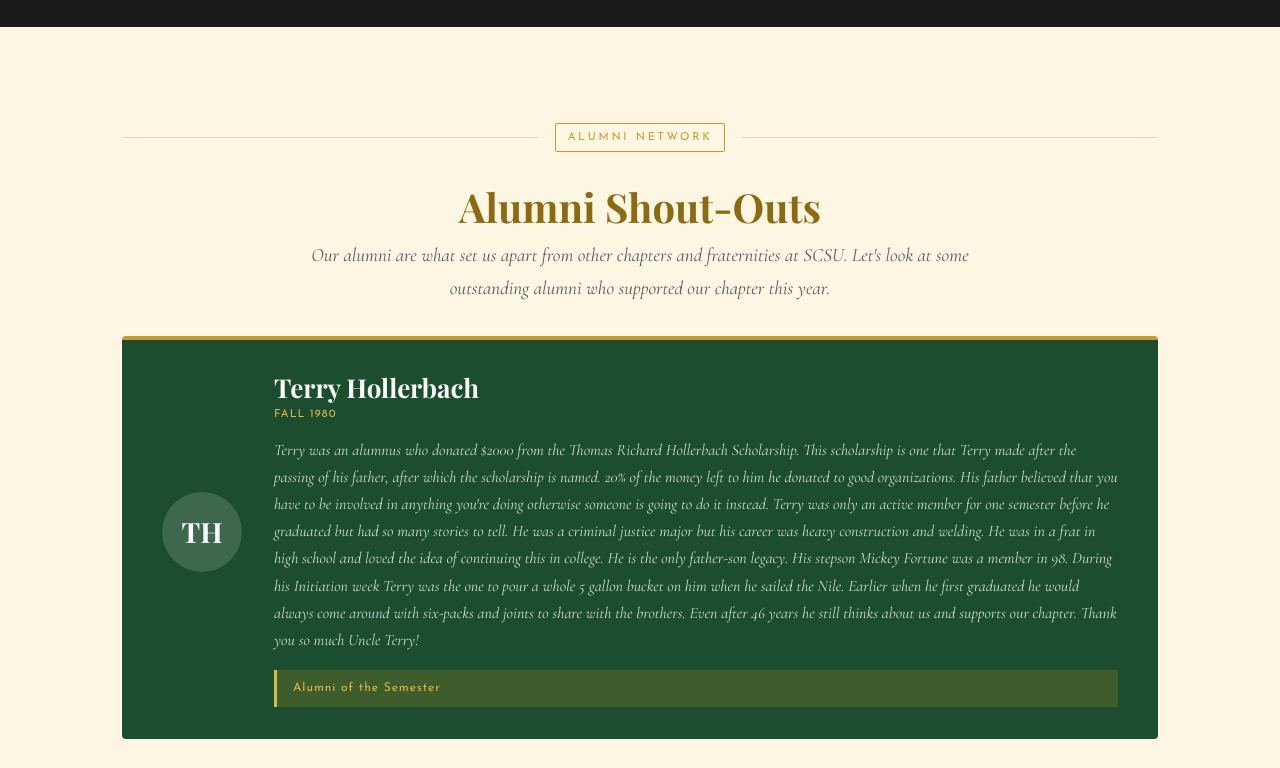
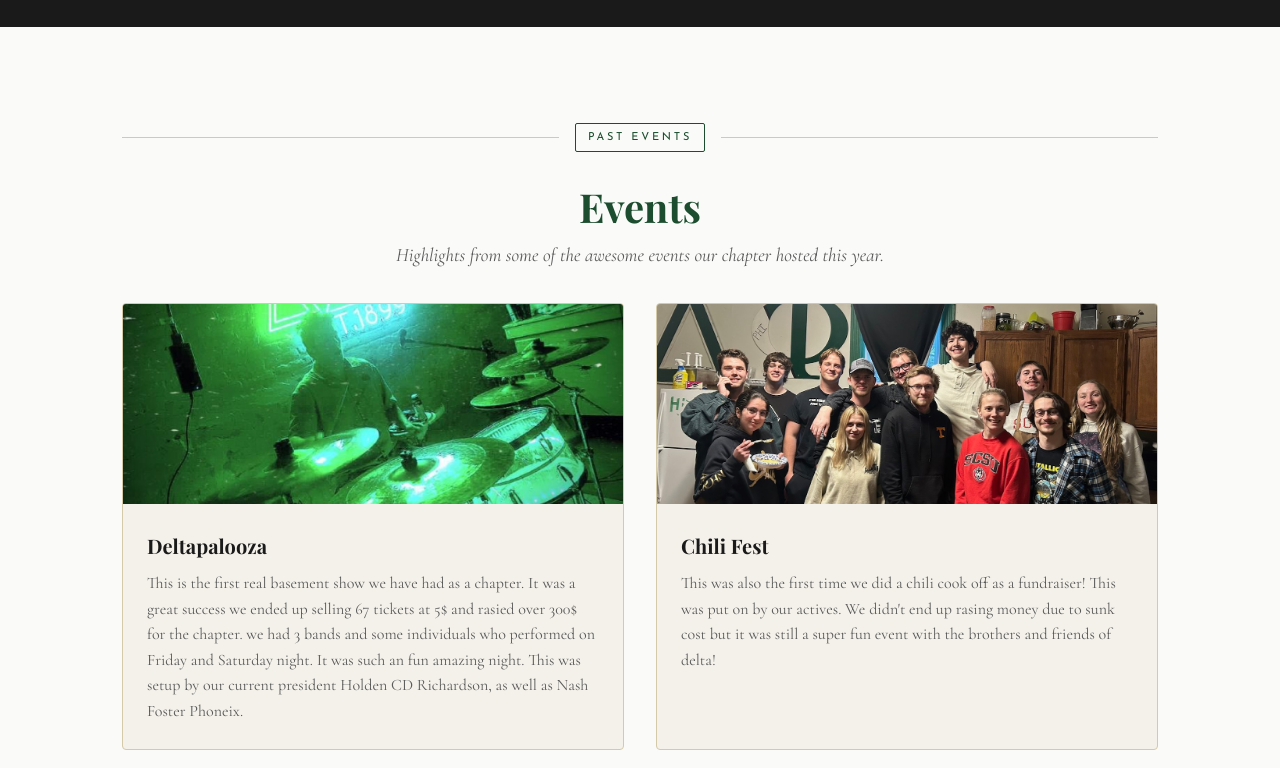
Before and after one commit to Jaymin100/Delta-News, a plain HTML site: page index.html in a window 1280 px wide. Shown: the part 5120-5888 px from the top of the page. Drawn offline with nearby package versions, Linux system fonts and the light colour scheme.

Commit message:
Final Changes

```diff
--- a/index.html
+++ b/index.html
@@ -761,6 +761,50 @@
     padding-bottom: 1px;
   }
 
+  /* ===== PAST EVENTS ===== */
+  .past-events-section {
+    background: var(--white);
+    padding: 3rem 0;
+  }
+
+  .past-events-grid {
+    display: grid;
+    grid-template-columns: 1fr 1fr;
+    gap: 2rem;
+  }
+
+  .past-event {
+    background: var(--off-white);
+    border-radius: 4px;
+    overflow: hidden;
+    border: 1px solid var(--rule);
+  }
+
+  .past-event img {
+    width: 100%;
+    height: 200px;
+    object-fit: cover;
+    display: block;
+  }
+
+  .past-event-content {
+    padding: 1.5rem;
+  }
+
+  .past-event-title {
+    font-family: 'Playfair Display', serif;
+    font-size: 20px;
+    font-weight: 700;
+    color: var(--ink);
+    margin-bottom: 0.5rem;
+  }
+
+  .past-event-text {
+    font-size: 16px;
+    color: var(--muted);
+    line-height: 1.6;
+  }
+
   /* ===== ALUMNI ===== */
   .alumni-section {
     background: var(--gold-pale);
@@ -1062,6 +1106,7 @@
     .events-grid { grid-template-columns: 1fr; }
     .alumni-grid { grid-template-columns: 1fr; }
     .alumni-featured { grid-column: 1; grid-template-columns: 1fr; }
+    .past-events-grid { grid-template-columns: 1fr; }
     .updates-grid { grid-template-columns: 1fr; }
     .footer-inner { flex-direction: column; gap: 1.5rem; text-align: center; }
     .footer-right { text-align: center; }
@@ -1320,6 +1365,37 @@
   </div>
 </div>
 
+<!-- ===== PAST EVENTS ===== -->
+<div class="past-events-section">
+  <div class="container">
+    <div class="section-rule">
+      <div class="rule-line"></div>
+      <div class="section-label">Past Events</div>
+      <div class="rule-line"></div>
+    </div>
+    <h2 class="section-heading">Events</h2>
+    <p class="section-intro">Highlights from some of the awesome events our chapter hosted this year.</p>
+
+    <div class="past-events-grid">
+      <div class="past-event">
+        <img src="IMG_7492.jpg" alt="">
+        <div class="past-event-content">
+          <div class="past-event-title">Deltapalooza</div>
+          <p class="past-event-text">This is the first real basement show we have had as a chapter. It was a great success we ended up selling 67 tickets at 5$ and rasied over 300$ for the chapter. we had 3 bands and some individuals who performed on Friday and Saturday night. It was such an fun amazing night. This was setup by our current president Holden CD Richardson, as well as Nash Foster Phoneix.</p>
+        </div>
+      </div>
+
+      <div class="past-event">
+        <img src="IMG_7504.JPG" alt="">
+        <div class="past-event-content">
+          <div class="past-event-title">Chili Fest</div>
+          <p class="past-event-text">This was also the first time we did a chili cook off as a fundraiser! This was put on by our actives. We didn't end up rasing money due to sunk cost but it was still a super fun event with the brothers and friends of delta!</p>
+        </div>
+      </div>
+    </div>
+  </div>
+</div>
+
 <!-- ===== ALUMNI SHOUT-OUTS ===== -->
 <div class="alumni-section">
   <div class="container">
```
Also changed, not shown: IMG_7492.jpg (added), IMG_7504.JPG (added).
